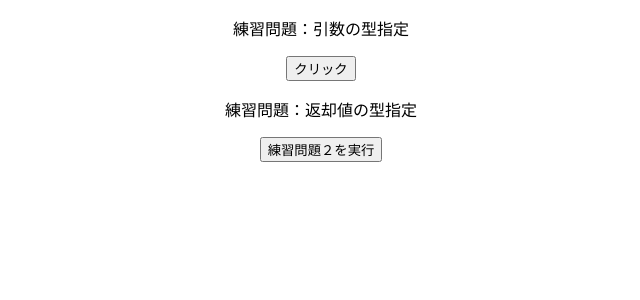
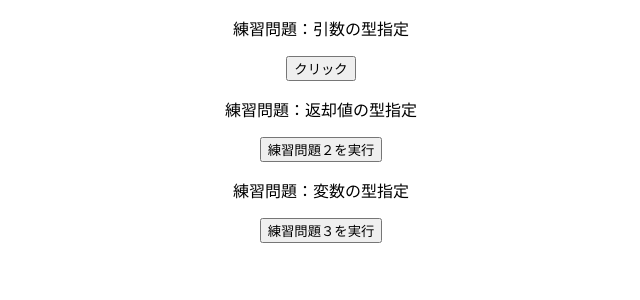
Before and after one commit to Zakky4/react_typescript, a React (Create React App) app: page / in a window 1280 px wide. Shown: the top 300 px of the page, without its empty margins (319-959 px from the left). Built offline with nearby package versions, Linux system fonts and the light colour scheme.

Commit message:
Strict true

```diff
--- a/src/App.tsx
+++ b/src/App.tsx
@@ -3,12 +3,14 @@
 import "./App.css";
 import { Practice1 } from "./practices/Practice1";
 import { Practice2 } from "./practices/Practice2";
+import { Practice3 } from "./practices/Practice3";
 
 function App() {
   return (
     <div className="App">
       <Practice1 />
       <Practice2 />
+      <Practice3 />
     </div>
   );
 }
--- /dev/null
+++ b/src/practices/Practice3.tsx
@@ -0,0 +1,18 @@
+export const Practice3 = () => {
+  const getTotalFee = (num: number): number => {
+    const total = num * 1.1;
+    return total
+  };
+  const onClickPractice = () => {
+    let total: number = 0;
+    total = getTotalFee(1000);
+    console.log(total);
+  };
+
+  return (
+    <div>
+      <p>練習問題：変数の型指定</p>
+      <button onClick={onClickPractice}>練習問題３を実行</button>
+    </div>
+  );
+};
--- a/tsconfig.json
+++ b/tsconfig.json
@@ -10,7 +10,7 @@
     "skipLibCheck": true,
     "esModuleInterop": true,
     "allowSyntheticDefaultImports": true,
-    // "strict": true,
+    "strict": true,
     "forceConsistentCasingInFileNames": true,
     "noFallthroughCasesInSwitch": true,
     "module": "esnext",
```
